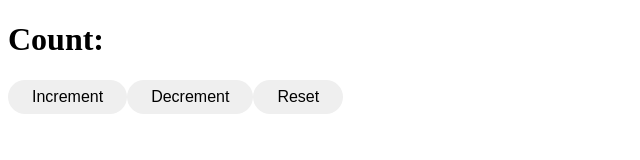
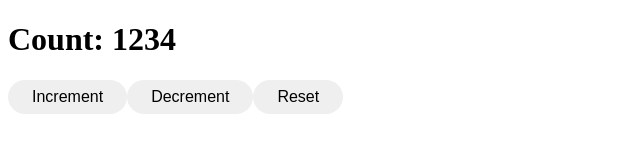
Before and after one commit to Phoenix-Domain/my-react-app, a React (Vite) app: page / in a window 1280 px wide. Shown: the top 160 px of the page, without its empty margins (0-640 px from the left). Built offline with nearby package versions, Linux system fonts and the light colour scheme.

Commit message:
Try calling the map() method on the array

```diff
--- a/src/components/Counter.jsx
+++ b/src/components/Counter.jsx
@@ -1,21 +1,21 @@
 import { useState } from 'react';
 
 function Counter(){
-  const [array, setArray] = useState([]);
+  const [array, setArray] = useState([1,2,3,4]);
 
   return(
     <>
-      <h1>Count: {array.toString()}</h1>
+      <h1>Count: {array}</h1>
       <div>
         <button onClick={() => {
           setArray((prevArray) => [
             ...prevArray,
-            '+1'
+            prevArray.map((x) => {x + 1})
           ])
         }}>Increment</button>
 
         <button onClick={() => {
-          setArray((prevArray) => [...prevArray, prevArray.forEach((x,i) => {x[i-1]})])
+          setArray((prevArray) => [...prevArray, prevArray.map((x) => {x - 1})])
         }}>Decrement</button>
         <button onClick={() => {
           setArray([])
```
